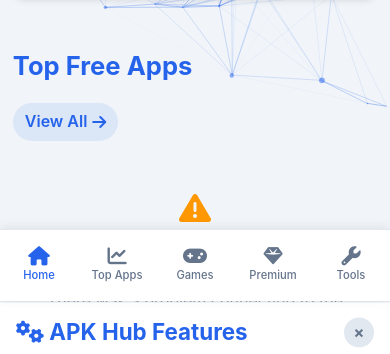
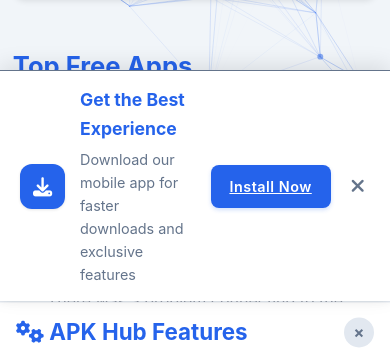
Before and after one commit to Godszeal2/Godszeal-Hub-Apk, a plain HTML site: page index.html in a window 390 px wide. Shown: the part 543-897 px from the top of the page. Drawn offline with nearby package versions, Linux system fonts and the light colour scheme; no server answers.

Commit message:
Update index.html

```diff
--- a/index.html
+++ b/index.html
@@ -4,6 +4,7 @@
     <meta charset="UTF-8">
     <meta name="viewport" content="width=device-width, initial-scale=1.0">
     <title>APK Hub - Download Apps & Games</title>
+    <link rel="icon" type="image/x-icon" href="https://jkgzqdubijffqnwcdqvp.supabase.co/storage/v1/object/public/uploads/Godszeal22.png">
     <link rel="stylesheet" href="https://cdnjs.cloudflare.com/ajax/libs/font-awesome/6.4.0/css/all.min.css">
     <script src="https://cdn.jsdelivr.net/particles.js/2.0.0/particles.min.js"></script>
     <style>
@@ -1244,6 +1245,106 @@
             .featured-card h3 {
                 font-size: 1.5rem;
             }
+            /* Install App Banner */
+.install-banner {
+    position: fixed;
+    bottom: 0;
+    left: 0;
+    width: 100%;
+    background: var(--card-bg);
+    box-shadow: 0 -5px 20px rgba(0, 0, 0, 0.1);
+    z-index: 1000;
+    padding: 15px 20px;
+    transform: translateY(100%);
+    transition: transform 0.3s ease;
+    display: none;
+    border-top: 1px solid var(--gray);
+}
+
+.install-banner.show {
+    display: flex;
+    transform: translateY(0);
+}
+
+.install-banner-content {
+    display: flex;
+    align-items: center;
+    max-width: 1200px;
+    margin: 0 auto;
+    width: 100%;
+}
+
+.install-banner-icon {
+    margin-right: 15px;
+}
+
+.install-banner-icon .logo-icon {
+    width: 45px;
+    height: 45px;
+    background: var(--primary);
+    color: white;
+    border-radius: 12px;
+    display: flex;
+    align-items: center;
+    justify-content: center;
+    font-size: 1.2rem;
+    box-shadow: var(--shadow-sm);
+}
+
+.install-banner-text {
+    margin-right: 20px;
+    flex: 1;
+}
+
+.install-banner-text h3 {
+    font-size: 1.1rem;
+    margin-bottom: 5px;
+    color: var(--primary);
+}
+
+.install-banner-text p {
+    font-size: 0.9rem;
+    color: var(--gray);
+    margin: 0;
+}
+
+.install-btn {
+    padding: 10px 15px;
+    font-size: 0.9rem;
+    border-radius: 8px;
+    min-width: 120px;
+    text-align: center;
+}
+
+.close-install {
+    background: transparent;
+    border: none;
+    color: var(--gray);
+    font-size: 1.2rem;
+    cursor: pointer;
+    padding: 5px;
+    margin-left: 15px;
+    transition: var(--transition);
+}
+
+.close-install:hover {
+    color: var(--primary);
+    transform: rotate(90deg);
+}
+
+/* Hide on desktop, show on mobile */
+@media (max-width: 768px) {
+    .install-banner {
+        display: flex;
+    }
+}
+
+/* Adjust for larger mobile screens */
+@media (min-width: 769px) and (max-width: 1024px) {
+    .install-banner {
+        display: flex;
+    }
+}
             .apps-grid {
                 grid-template-columns: repeat(auto-fill, minmax(200px, 1fr));
             }
@@ -1374,6 +1475,24 @@
     </style>
 </head>
 <body>
+<!-- Install App Banner -->
+<div class="install-banner" id="installBanner">
+    <div class="install-banner-content">
+        <div class="install-banner-icon">
+            <div class="logo-icon">
+                <i class="fas fa-download"></i>
+            </div>
+        </div>
+        <div class="install-banner-text">
+            <h3>Get the Best Experience</h3>
+            <p>Download our mobile app for faster downloads and exclusive features</p>
+        </div>
+        <a href="https://jkgzqdubijffqnwcdqvp.supabase.co/storage/v1/object/public/uploads/Godszeal21.apk" target="_blank" class="btn btn-primary install-btn">Install Now</a>
+        <button class="close-install" id="closeInstallBanner">
+            <i class="fas fa-times"></i>
+        </button>
+    </div>
+</div>
     <div id="particles-js"></div>
     <header>
         <div class="container header-container">
@@ -2694,6 +2813,55 @@
                 toast.classList.remove('show');
             }, 5000);
         }
+        // Install App Banner
+document.addEventListener('DOMContentLoaded', function() {
+    // Show the install banner after 5 seconds
+    setTimeout(() => {
+        const installBanner = document.getElementById('installBanner');
+        if (installBanner) {
+            installBanner.classList.add('show');
+        }
+    }, 5000);
+
+    // Close button functionality
+    const closeInstallBtn = document.getElementById('closeInstallBanner');
+    if (closeInstallBtn) {
+        closeInstallBtn.addEventListener('click', () => {
+            const installBanner = document.getElementById('installBanner');
+            if (installBanner) {
+                installBanner.classList.remove('show');
+
+                // Store in localStorage so it doesn't show again for 24 hours
+                const now = new Date();
+                localStorage.setItem('installBannerClosed', now.getTime());
+            }
+        });
+    }
+
+    // Check if user has closed the banner recently
+    const closedTime = localStorage.getItem('installBannerClosed');
+    if (closedTime) {
+        const now = new Date();
+        const diff = now.getTime() - parseInt(closedTime);
+        const hours = diff / (1000 * 60 * 60);
+
+        // If less than 24 hours have passed since closing
+        if (hours < 24) {
+            const installBanner = document.getElementById('installBanner');
+            if (installBanner) {
+                installBanner.style.display = 'none';
+            }
+        }
+    }
+
+    // Close banner when user scrolls down
+    window.addEventListener('scroll', () => {
+        const installBanner = document.getElementById('installBanner');
+        if (installBanner && window.scrollY > 100) {
+            installBanner.classList.remove('show');
+        }
+    });
+});
     </script>
 </body>
 </html>
```
